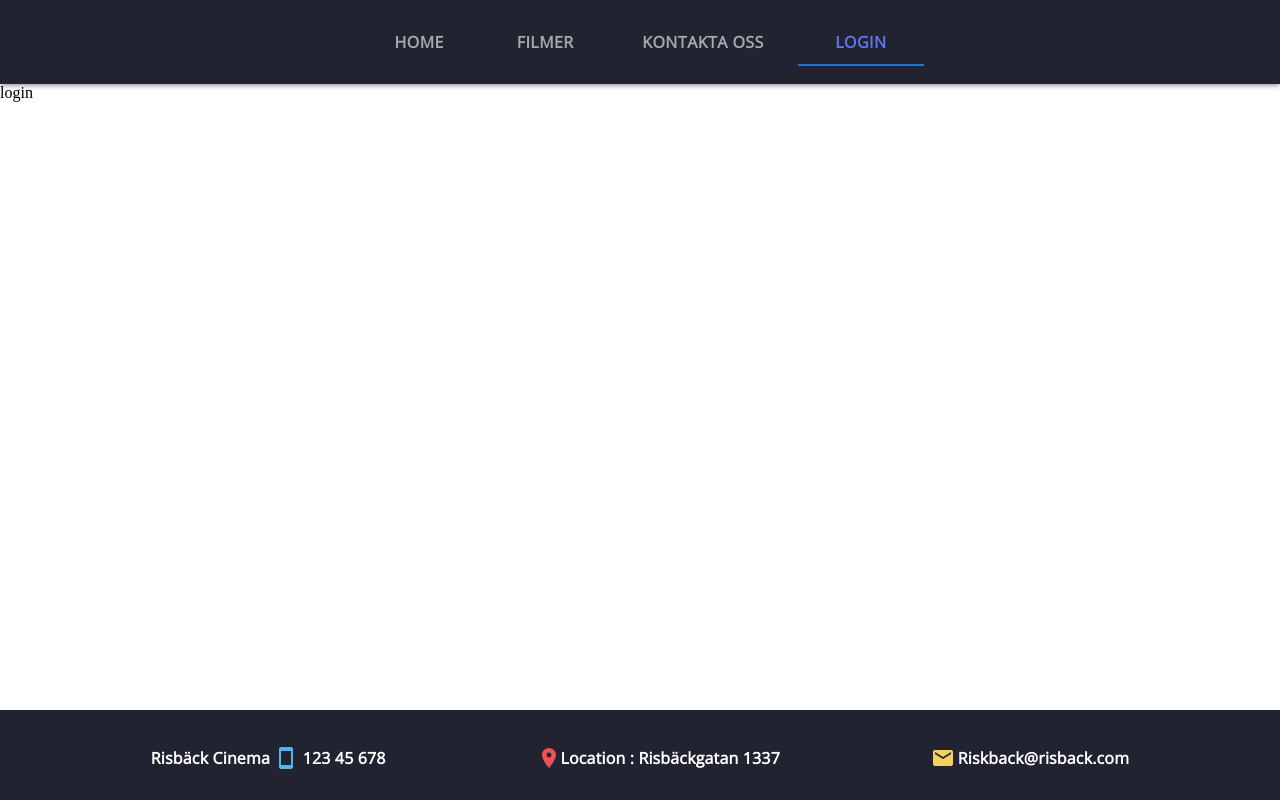
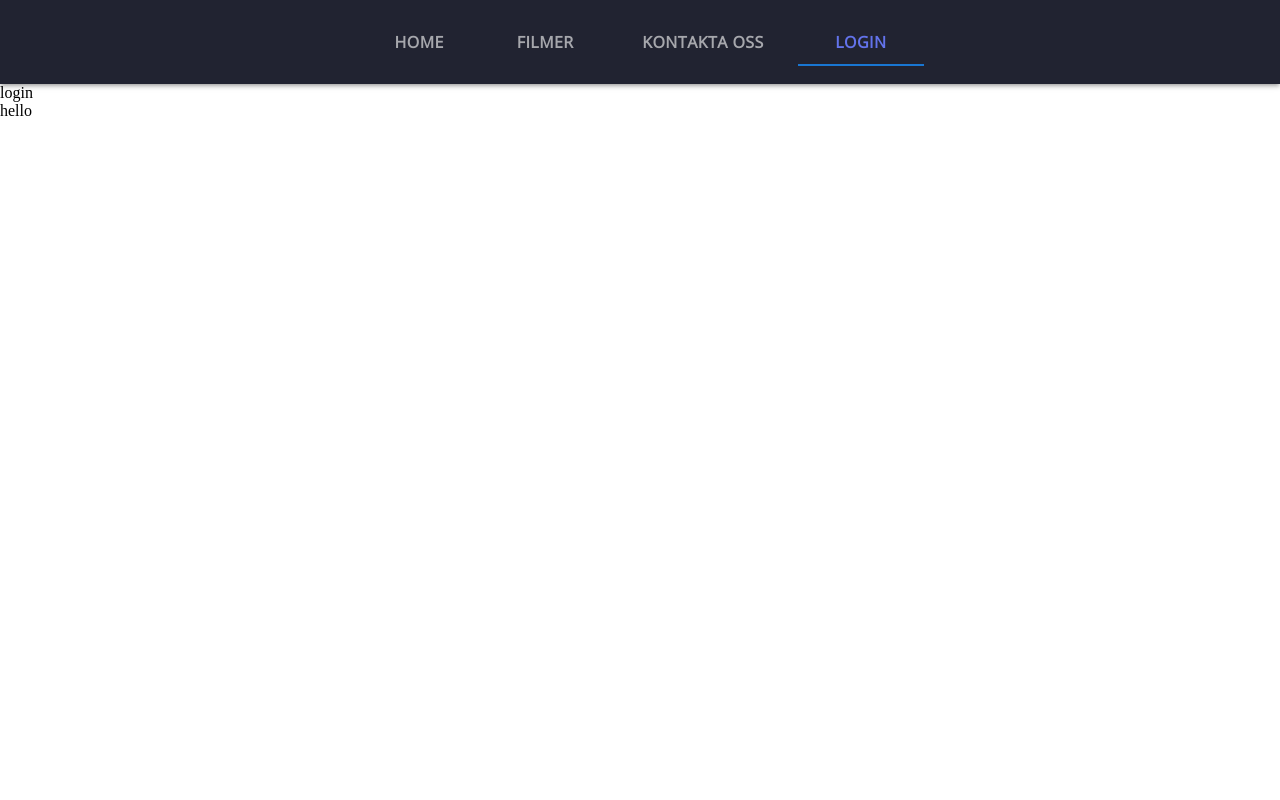
Before and after one commit to PontusVallgren/Kino-Cinema, a Next.js app: page /login in a window 1280 px wide. Shown: the top 800 px of the page. Built offline with nearby package versions, Linux system fonts and the light colour scheme.

Commit message:
fixed annoying footer

```diff
--- a/pages/contact.tsx
+++ b/pages/contact.tsx
@@ -1,3 +1,4 @@
+import { Box } from "@mui/system";
 import React from "react";
 
 const contact = () => {
@@ -5,6 +6,7 @@ const contact = () => {
     <div>
       contact
       <h1>eharware</h1>
+      <Box sx={{ height: "500px" }}>test</Box>
     </div>
   );
 };
--- a/pages/index.tsx
+++ b/pages/index.tsx
@@ -1,6 +1,7 @@
 import type { NextPage } from "next";
 import Link from "next/link";
 import Head from "next/head";
+import { Box } from "@mui/material";
 
 const Home: NextPage = () => {
   return (
@@ -11,6 +12,7 @@ const Home: NextPage = () => {
         <link rel="icon" href="/favicon.ico" />
       </Head>
       <h1>Hello fellow developers!</h1>
+      <Box sx={{ height: "900px" }}>hello</Box>
     </div>
   );
 };
--- a/pages/login.tsx
+++ b/pages/login.tsx
@@ -1,7 +1,13 @@
+import { Box } from "@mui/material";
 import React from "react";
 
 const login = () => {
-  return <div>login</div>;
+  return (
+    <div>
+      login
+      <Box sx={{ height: "900px" }}>hello</Box>
+    </div>
+  );
 };
 
 export default login;
--- a/src/components/FooterKino.tsx
+++ b/src/components/FooterKino.tsx
@@ -4,15 +4,15 @@ import { CenterBox, CustomText } from "./CustomMUI.tsx/CustomUI";
 import SmartphoneIcon from "@mui/icons-material/Smartphone";
 import LocationOnIcon from "@mui/icons-material/LocationOn";
 import MailIcon from "@mui/icons-material/Mail";
+import { BottomNavigation } from "@mui/material";
+
 const FooterKino = () => {
   return (
-    <footer>
     <CenterBox
       sx={{
         backgroundColor: "#212331",
         textAlign: "center",
-          padding: "30px 0",
-          position: "absolute",
+        padding: "40px 0",
         bottom: "0",
         width: "100%",
         justifyContent: "space-evenly",
@@ -49,7 +49,6 @@ const FooterKino = () => {
         </CustomText>
       </Box>
     </CenterBox>
-    </footer>
   );
 };
 
--- a/styles/globals.css
+++ b/styles/globals.css
@@ -1,4 +1,8 @@
 @import url("https://fonts.googleapis.com/css2?family=Open+Sans:wght@300&display=swap");
+html {
+    height: 100%;
+}
+
 * {
     padding: 0;
     margin: 0;
```
Lines whose indentation alone changed are shown as unchanged.
